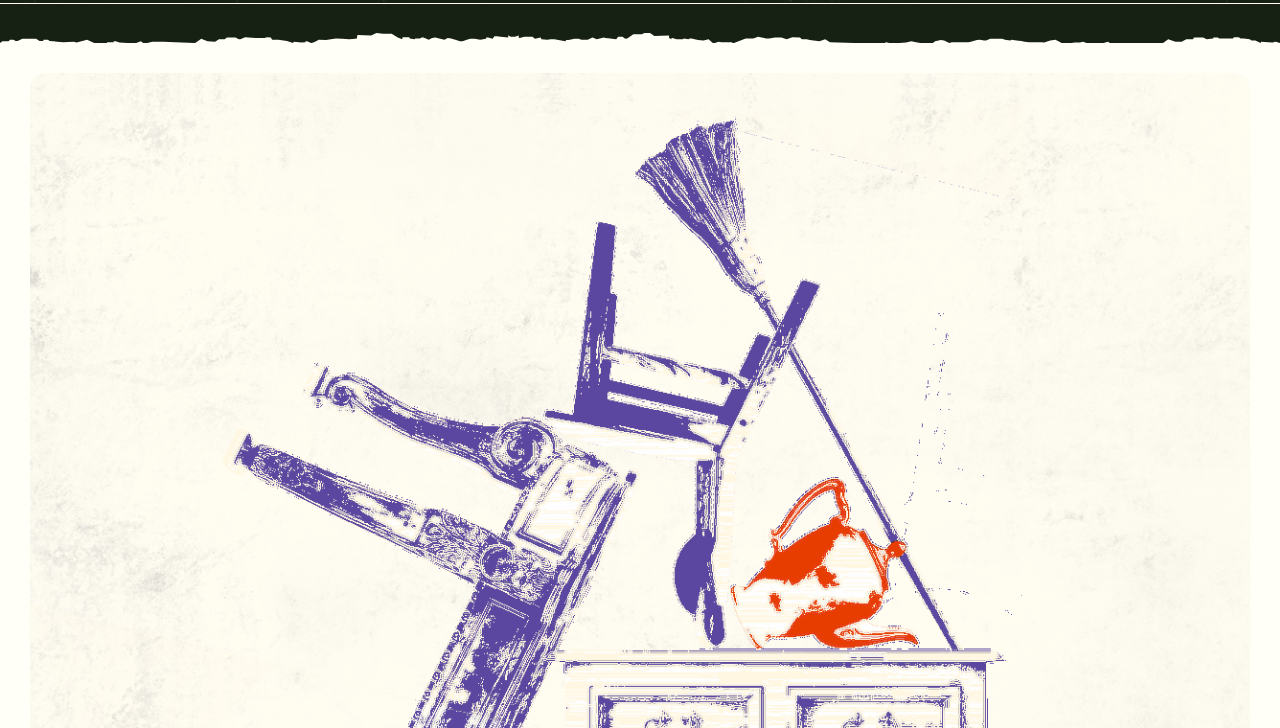
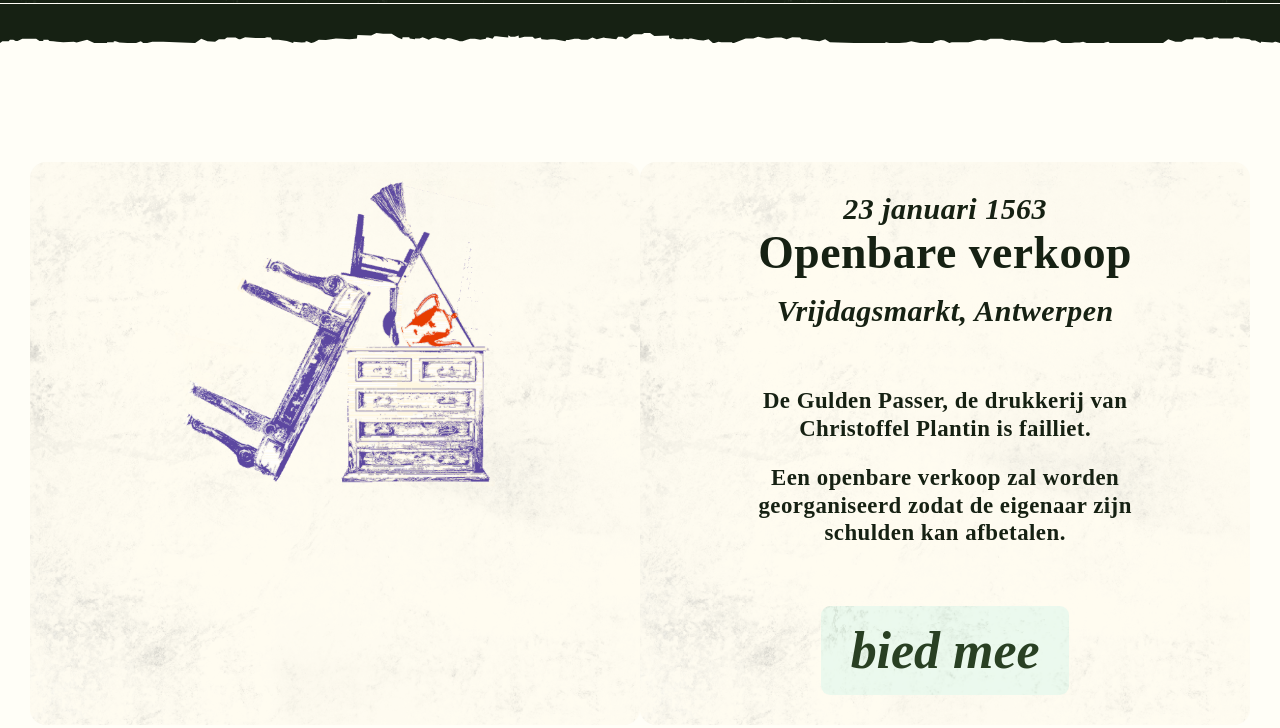
Before and after one commit to Jana-Elst/plantin, a website built with Vite: page index.html in a window 1280 px wide. Shown: the part 6799-7527 px from the top of the page. Built offline with nearby package versions, Linux system fonts and the light colour scheme; a web font is replaced by a local one.

Commit message:
openbare verkoop - scherm 1 responsive

```diff
--- a/index.html
+++ b/index.html
@@ -259,8 +259,7 @@
         <div class="painting__img painting__img--vertical"><img src="/src/assets/Jeanne-Riviere.png" alt=""></div>
         <div class="painting__img painting__img--horizontal"><img src="/src/assets/magdalena-planitn-horizontal.png"
             alt=""></div>
-        <div class="painting__img painting__img--normal"><img src="/src/assets/pierre-porret-normal.png"
-            alt="">
+        <div class="painting__img painting__img--normal"><img src="/src/assets/pierre-porret-normal.png" alt="">
         </div>
         <div class="painting__content">
           <div class="painting__header">
@@ -427,20 +426,20 @@
     </div>
 
     <div class="subsection sale">
-      <div class="sale__poster">
-        <div class="poster__img"><img class="poster__img" src="/src/assets/stockverkoop.png" alt=""></div>
-        <div class="poster__content">
+      <div class="poster__sale">
+        <div class="poster__img"><img src="/src/assets/stockverkoop.png" alt=""></div>
+
+        <div class="poster__text">
           <div class="poster__title">
             <p class="title">Openbare verkoop</p>
             <p class="subtitle">23 januari 1563</p>
             <p class="subtitle">Vrijdagsmarkt, Antwerpen</p>
           </div>
-          <div class="poster__text">
+          <div class="poster__content">
             <p>De Gulden Passer, de drukkerij van Christoffel Plantin is failliet.</p>
             <p>Een openbare verkoop zal worden georganiseerd zodat de eigenaar zijn schulden kan afbetalen.</p>
           </div>
-          <button class="button poster__btn hidden">bied mee</button>
-        </div>
+          <button class="button poster__btn">bied mee</button>
         </div>
 
         <div class="text">
@@ -457,6 +456,7 @@
             opgestart tegen
             Plantijn.
           </p>
+        </div>
       </div>
 
       <div class="sale__game sale__game--1 hidden">
--- /dev/null
+++ b/src/css/poster-auction.css
@@ -0,0 +1,159 @@
+/*---------- openbare verkoop ----------*/
+/*-- poster --*/
+.sale {
+    min-height: 100vh;
+    display: grid;
+    align-items: center;
+}
+
+.poster__sale {
+    padding: var(--sp-s);
+    display: grid;
+    grid-template-columns: 1fr;
+    grid-template-rows: 40% max-content;
+}
+
+/*-- met js --*/
+.has-js .poster__text {
+    grid-row: 2;
+    grid-column: 1;
+
+    display: grid;
+    grid-template-columns: 100%
+}
+
+.has-js .poster__sale .text {
+    grid-row: 2;
+    grid-column: 1;
+    z-index: -1;
+}
+
+/*--  --*/
+
+.poster__img {
+    grid-column: 1;
+    grid-row: 1;
+    z-index: 1;
+
+    padding-bottom: var(--sp-m);
+    padding-top: var(--sp-2xs);
+    background-image: var(--bg-white-30);
+    overflow: hidden;
+
+    position: relative;
+    justify-self: center;
+
+    border-radius: var(--rrrr);
+}
+
+.poster__img img {
+    aspect-ratio: 1 / 1;
+    width: min(40vh, 100%);
+    justify-self: center;
+}
+
+/* .poster__img::after {
+    content: var(--bg-border-green);
+    position: absolute;
+    bottom: -5px;
+} */
+
+.poster__text {
+    text-align: center;
+    font-family: var(--serif);
+    line-height: normal;
+    background-image: var(--bg-white-30);
+
+    overflow: hidden;
+    margin-top: -39px;
+
+    border-radius: var(--rrrr);
+    position: relative;
+
+    padding: var(--sp-s);
+}
+
+.poster__text::before {
+    content: var(--bg-border-white);
+    position: relative;
+}
+
+.poster__title {
+    display: grid;
+    grid-template-rows: max-content;
+}
+
+.poster__title .title {
+    font-size: calc(2*var(--fs-0));
+    font-weight: 700;
+    grid-row: 2;
+    padding-bottom: var(--sp-2xs);
+}
+
+.poster__title .subtitle {
+    font-size: var(--fs-1);
+    font-style: italic;
+    font-weight: 700;
+}
+
+.poster__content {
+    font-size: var(--fs-0);
+    font-style: normal;
+    font-weight: 600;
+    line-height: 120%;
+    padding: var(--sp-l);
+}
+
+.poster__content>p+p {
+    margin-top: var(--sp-xs);
+}
+
+.poster__btn {
+    background-image: var(--bg-blue-15);
+    padding-bottom: var(--sp-m);
+
+    display: none;
+}
+
+.has-js .poster__btn {
+    justify-self: center;
+    display: block;
+    padding: var(--sp-2xs) var(--sp-s);
+}
+
+@media (min-width: 33rem) {
+    .poster__sale {
+        grid-template-columns: 50% 1fr;
+        grid-template-rows: max-content;
+    }
+
+    /*-- met js --*/
+    .poster__img {
+        grid-column: 1;
+        grid-row: 1;
+        width: 100%;
+        height: auto;
+        object-fit: contain;
+        object-position: 50%;
+    }
+
+    .poster__text,
+    .has-js .poster__text {
+        grid-row: 1;
+        grid-column: 2;
+        margin-top: 0;
+        margin: auto 0;
+    }
+
+    .poster__sale .text {
+        grid-row: 1;
+        grid-column: 2;
+        z-index: -1;
+        display: none
+    }
+
+    .poster__img::after,
+    .poster__text::before {
+        content: none;
+    }
+}
--- a/src/css/style.css
+++ b/src/css/style.css
@@ -178,6 +178,7 @@
 
 /*--- button ---*/
 .button {
+  color: var(--color-green);
   font-family: var(--serif);
   font-size: var(--fs-3);
   font-style: italic;
@@ -390,86 +391,6 @@
 .balance {
   height: 100vh;
   background-color: #C8B8F7;
-}
-
-/*---------- openbare verkoop ----------*/
-/*-- poster --*/
-.sale__poster {
-  padding: var(--sp-s);
-}
-
-.poster__img {
-  padding-bottom: var(--sp-m);
-  padding-top: var(--sp-2xs);
-  background-image: var(--bg-white-30);
-  overflow: hidden;
-
-  position: relative;
-
-  border-radius: var(--rrrr);
-}
-
-.poster__img::after {
-  content: var(--bg-border-green);
-  position: absolute;
-  bottom: -5px;
-}
-
-.poster__content {
-  text-align: center;
-  font-family: var(--serif);
-  line-height: normal;
-  background-image: var(--bg-white-30);
-
-  overflow: hidden;
-  position: relative;
-  margin-top: -39px;
-
-  border-radius: var(--rrrr);
-}
-
-.poster__content::before {
-  content: var(--bg-border-white);
-  position: relative;
-}
-
-.poster__content::before {
-  content: var(--bg-border-white-dark);
-}
-
-.poster__title {
-  display: grid;
-  grid-template-rows: max-content;
-}
-
-.poster__title .title {
-  font-size: calc(2*var(--fs-0));
-  font-weight: 700;
-  grid-row: 2;
-  padding-bottom: var(--sp-2xs);
-}
-
-.poster__title .subtitle {
-  font-size: var(--fs-1);
-  font-style: italic;
-  font-weight: 700;
-}
-
-.poster__text {
-  font-size: var(--fs-0);
-  font-style: normal;
-  font-weight: 600;
-  line-height: 120%;
-  padding: var(--sp-l);
-}
-
-.poster__text>p+p {
-  margin-top: var(--sp-xs);
-}
-
-.poster__btn {
-  background-image: var(--bg-blue-15);
-  padding-bottom: var(--sp-m);
 }
 
 /*---------- vennootschap / company ----------*/
--- a/src/js/main.js
+++ b/src/js/main.js
@@ -7,6 +7,7 @@
 import '/src/css/gossip.css'
 import '/src/css/paintings.css'
 import '/src/css/hammer.css'
+import '/src/css/poster-auction.css'
 
 const $body = document.querySelector('.body');
 $body.classList.add("has-js");
```
Lines whose indentation alone changed are shown as unchanged.
